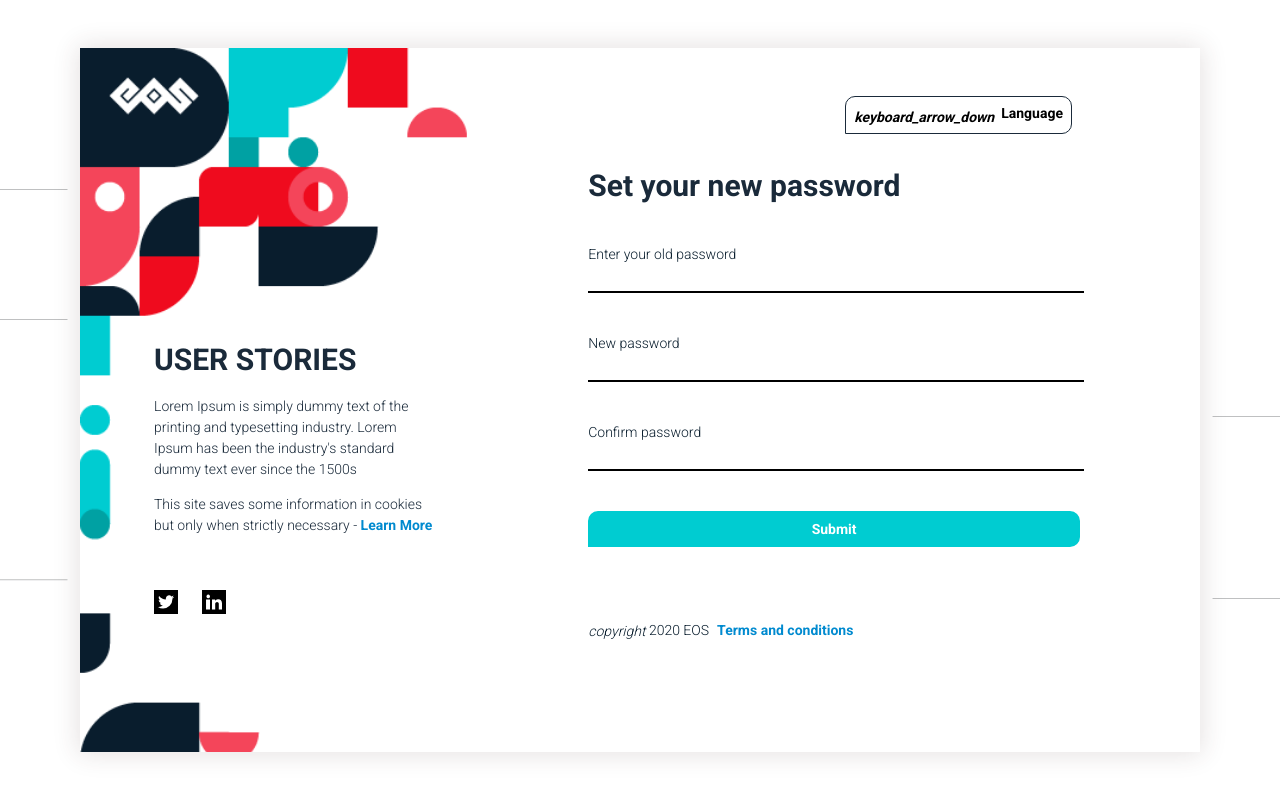
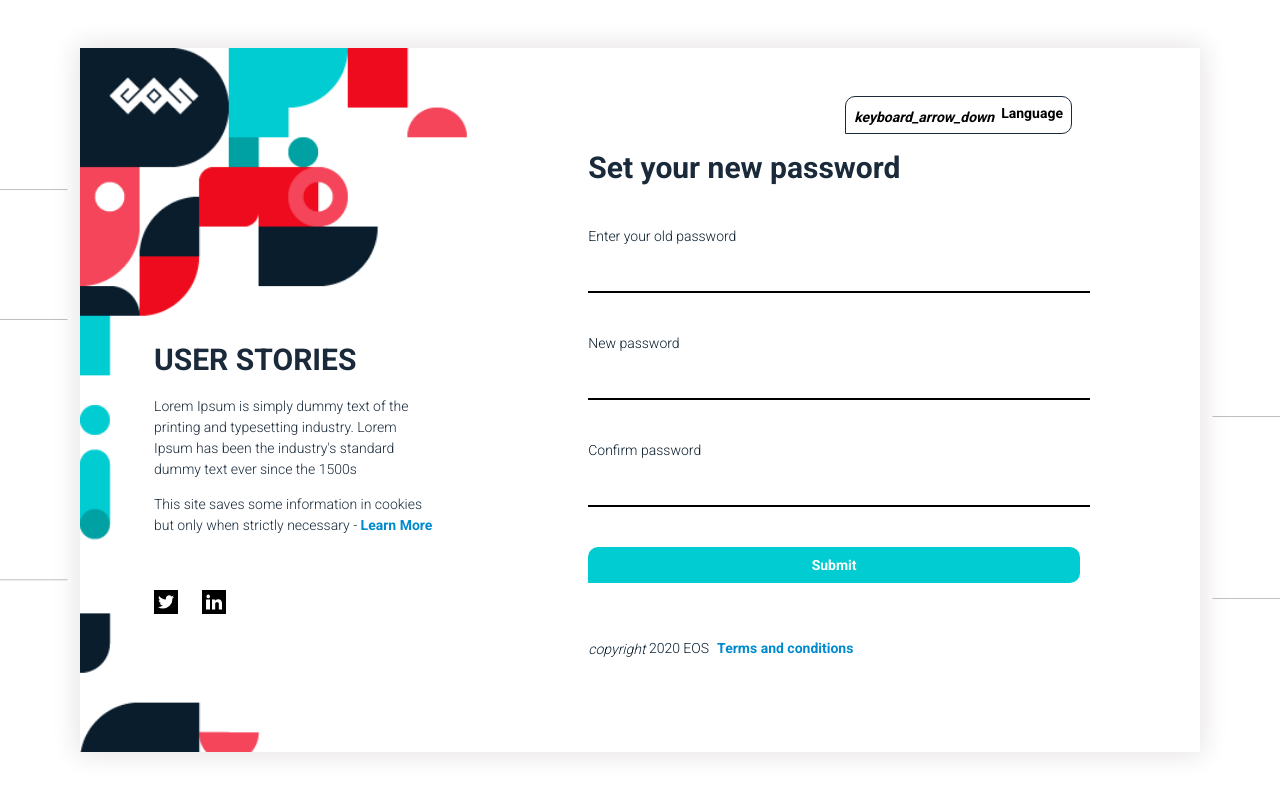
Before and after one commit to EOS-uiux-Solutions/user-story, a React (Create React App) app: page /changePassword in a window 1280 px wide. Shown: the top 796 px of the page. Built offline with nearby package versions, Linux system fonts and the light colour scheme; no server answers; some icons are missing.

Commit message:
Changed paddings for inputs

```diff
--- a/src/assets/scss/components/form.scss
+++ b/src/assets/scss/components/form.scss
@@ -51,6 +51,10 @@ input[type='checkbox'] {
   margin-right: 8px;
 }
 
+input {
+  padding: 10px 5px;
+}
+
 .input-group {
   display: flex;
   position: relative;
@@ -58,6 +62,7 @@ input[type='checkbox'] {
   &-append {
     position: absolute;
     right: 5px;
+    top: 15px;
 
     &:hover {
       cursor: pointer;
```
